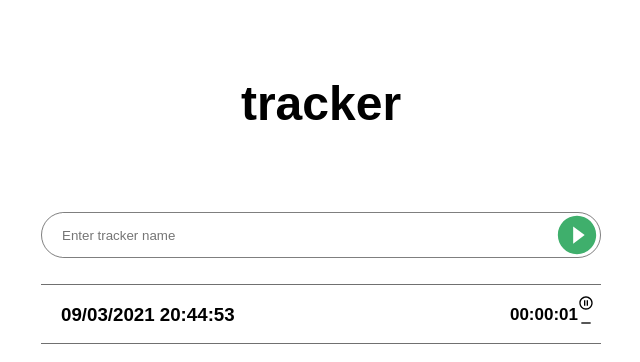
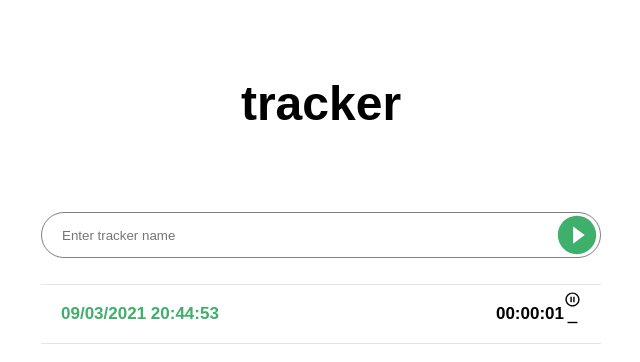
Before and after one commit to wolfter12/time-tracker, a React (Create React App) app: page / in a window 1280 px wide. Both pictures are taken after a click on the element 896 px from the left and 235 px from the top of the page. Shown: the top 362 px of the page, without its empty margins (319-959 px from the left). Built offline with nearby package versions, Linux system fonts and the light colour scheme; the HTML template or start-up script is replaced by a standard one.

Commit message:
Changed styles

```diff
--- a/src/components/Tracker/Tracker.js
+++ b/src/components/Tracker/Tracker.js
@@ -5,10 +5,11 @@ import style from './Tracker.module.css';
 
 function Tracker({ tracker }) {
   const { id, name, paused, breakpoint, duration } = tracker;
+  const color = paused ? style.stopped : style.running;
   return (
     <div className={style.tracker}>
-      <h3 className={style.name}>{name}</h3>
-      <Duration duration={duration} />
+      <h3 className={`${style.name} ${color}`}>{name}</h3>
+      <Duration duration={duration} paused={paused} />
       <TrackerControl
         id={id}
         paused={paused}
--- a/src/components/Tracker/Tracker.module.css
+++ b/src/components/Tracker/Tracker.module.css
@@ -3,15 +3,35 @@
   justify-content: flex-end;
   align-items: center;
   height: 60px;
-  border-bottom: 1px solid #707070;
-  padding: 16px 7px 15px 20px;
+  padding: 0 12px;
+  font-size: 17px;
+  line-height: 22px;
+  border-bottom: 1px solid rgba(0, 0, 0, 0.1);
 }
 
 .tracker:first-child {
-  border-top: 1px solid #707070;
+  border-top: 1px solid rgba(0, 0, 0, 0.1);
+}
+
+@media screen and (min-width: 560px) {
+  .tracker {
+    padding: 0 20px;
+  }
 }
 
 .name {
+  font-size: 17px;
+  font-weight: 700;
   flex-grow: 1;
-  font-weight: 700;
+  white-space: nowrap;
+  overflow: hidden;
+  text-overflow: ellipsis;
 }
+
+.running {
+  color: #3faf6c;
+}
+
+.stopped {
+  color: #000;
+}
```
